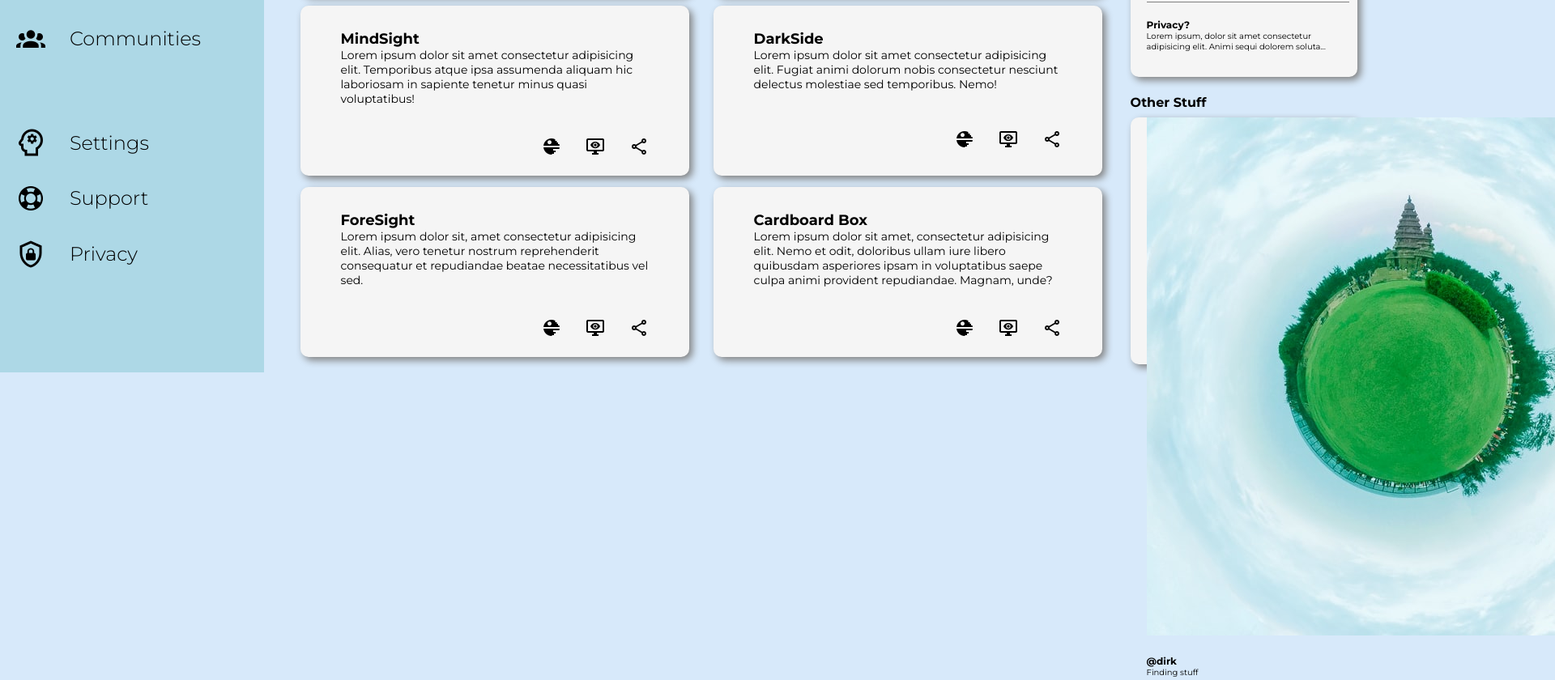
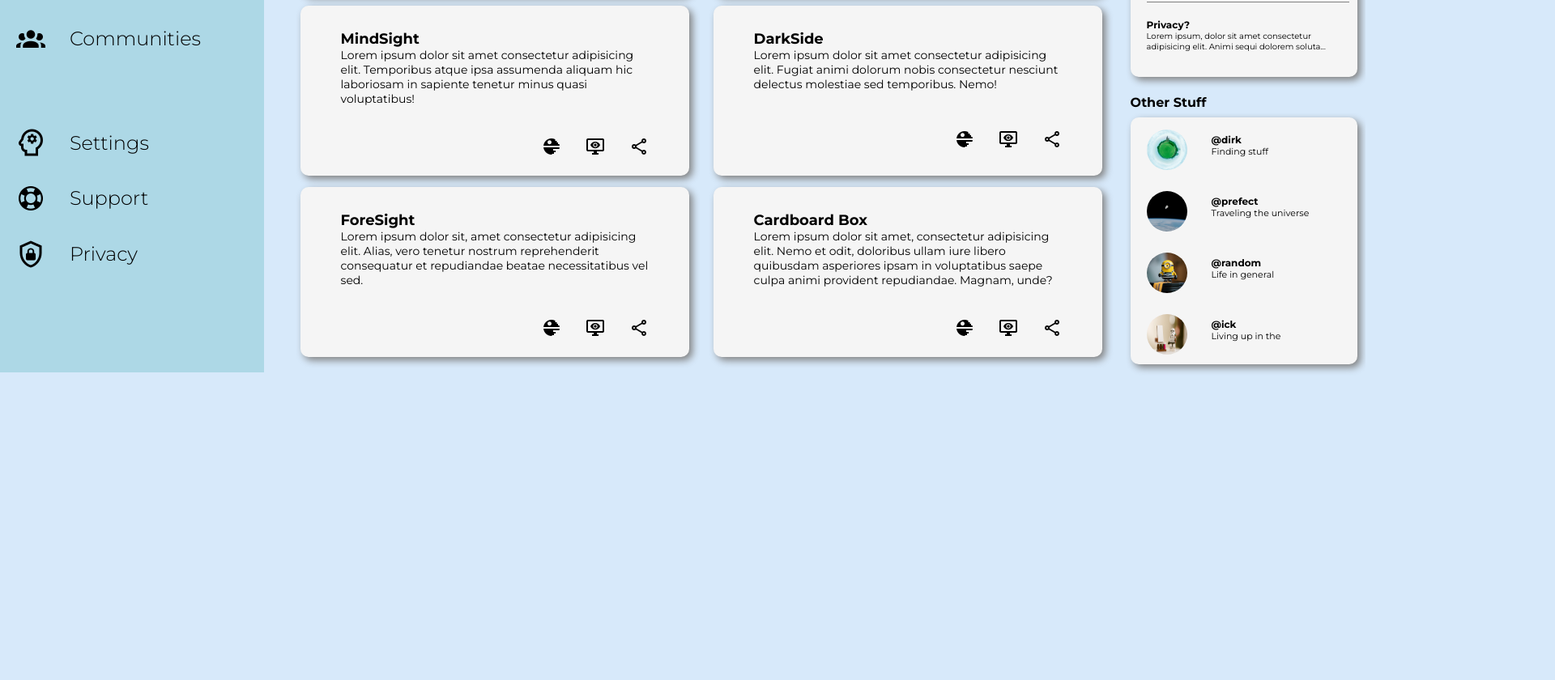
Before and after one commit to rsmostlyharmless/admin-dashboard, a plain HTML site: page index.html in a window 1280 px wide. Shown: the part 453-1293 px from the top of the page at 81% size, 1920 px wide, since content can reach past the window. After the commit the page ends 939 px from the top, so only its background shows below. Drawn offline with Linux system fonts and the light colour scheme.

Commit message:
style added to final cards

```diff
--- a/index.html
+++ b/index.html
@@ -149,26 +149,42 @@
             </div>
             <div class="other-card">
                 <h4 class="text stuff-h4">Other Stuff</h4>
-                <div class="card card-two">
+                    <div class="card card-two">
                     <div>
-                        <img class=".other-img" src="../admin-dashboard/img/green.jpg" alt="Green">
-                        <h5 class="text more-other-h5">@dirk</h5>
-                        <p class="text more-txt">Finding stuff</p>
+                        <span>
+                            <img class="other-img" src="../admin-dashboard/img/green.jpg" alt="Green">
+                            <div>
+                                <h5 class="text more-other-h5">@dirk</h5>
+                                <p class="text other-txt">Finding stuff</p>
+                            </div>
+                        </span>
                     </div>
                     <div>
-                        <img class=".other-img" src="../admin-dashboard/img/spaceman.jpg" alt="Spaceman">
-                        <h5 class="text more-other-h5">@prefect</h5>
-                        <p class="text more-txt">Traveling the universe</p>
+                        <span>
+                            <img class="other-img" src="../admin-dashboard/img/spaceman.jpg" alt="Spaceman">
+                            <div>
+                                <h5 class="text more-other-h5">@prefect</h5>
+                                <p class="text other-txt">Traveling the universe</p>
+                            </div>
+                        </span>
                     </div>
                     <div>
-                        <img class=".other-img" src="../admin-dashboard/img/minion.jpg" alt="Minion">
-                        <h5 class="text more-other-h5">@random</h5>
-                        <p class="text more-txt">Life in general</p>
+                        <span>
+                            <img class="other-img" src="../admin-dashboard/img/minion.jpg" alt="Minion">
+                            <div>
+                                <h5 class="text more-other-h5">@random</h5>
+                                <p class="text other-txt">Life in general</p>
+                            </div>
+                        </span>
                     </div>
                     <div>
-                        <img class=".other-img" src="../admin-dashboard/img/trooper.jpg" alt="Stormtrooper">
-                        <h5 class="text more-other-h5">@ick</h5>
-                        <p class="text more-txt">Living up in the</p>
+                        <span>
+                            <img class="other-img" src="../admin-dashboard/img/trooper.jpg" alt="Stormtrooper">
+                            <div>
+                                <h5 class="text more-other-h5">@ick</h5>
+                                <p class="text other-txt">Living up in the</p>
+                            </div>
+                        </span>
                     </div>
                 </div>
             </div>
--- a/style.css
+++ b/style.css
@@ -294,6 +294,19 @@ span{
     margin-top: 0;
 }
 
+.other-img {
+    border-radius: 100%;
+    height: 50px;
+    margin-top: 15px;
+    width: 50px;
+}
+
+.other-txt {
+    align-items: center;
+    font-size: 11px;
+    margin-top: 0px;
+}
+
 
 
 /* border to help visualise grid */
```
